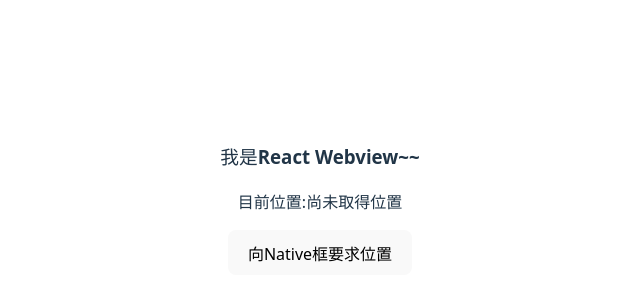
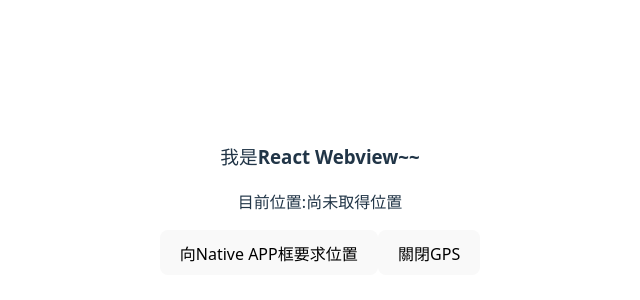
Before and after one commit to lucie0417/react-webview-test, a React (Vite) app: page / in a window 1280 px wide. Shown: the part 200-500 px from the top of the page, without its empty margins (320-960 px from the left). Built offline with nearby package versions, Linux system fonts and the light colour scheme.

Commit message:
add turn off gps function

```diff
--- a/src/App.tsx
+++ b/src/App.tsx
@@ -22,7 +22,7 @@
       }
     }
     window.addEventListener('message', handleMessage); // Init取得座標
-    document.addEventListener('message', handleMessage as EventListener); // 此為 Android 某些系統使用
+    document.addEventListener('message', handleMessage as EventListener); // For Android 特定系統使用
     return () => window.removeEventListener('message', handleMessage);
   }, []);
 
@@ -36,6 +36,15 @@
     }
   }
 
+  const turnOffGPS = () => {
+    const msg = JSON.stringify({ type: 'GPS_OFF_FROM_WEB', content: '關閉GPS!' });
+    if ((window as any).ReactNativeWebView) {
+      (window as any).ReactNativeWebView.postMessage(msg);
+    } else {
+      alert('turnOffGPS Failed!');
+    }
+  }
+
   return (
     <>
       <div>
@@ -46,7 +55,8 @@
             <span> [{location?.longitude} , {location?.latitude}]</span>
           ) : '尚未取得位置'}
         </p>
-        <button onClick={sendMsgToNative}>向Native框要求位置</button>
+        <button onClick={sendMsgToNative}>向Native APP框要求位置</button>
+        <button onClick={turnOffGPS}>關閉GPS</button>
       </div>
     </>
   )
```
